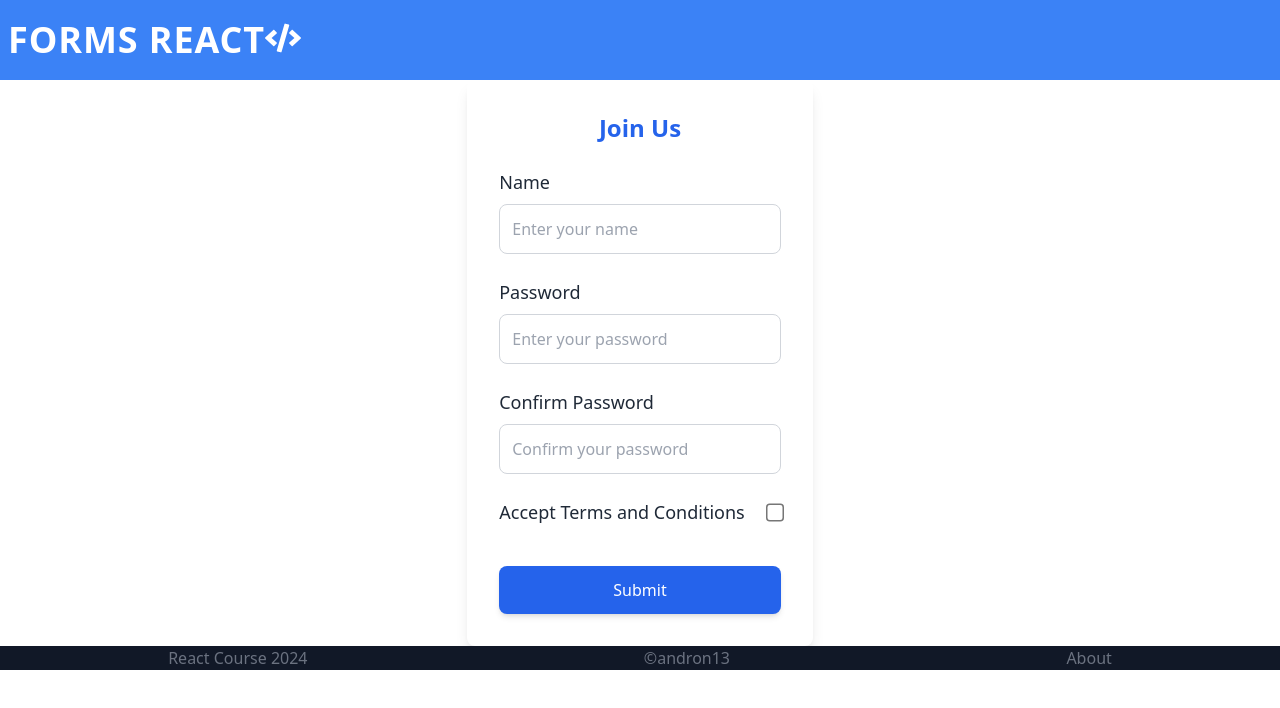
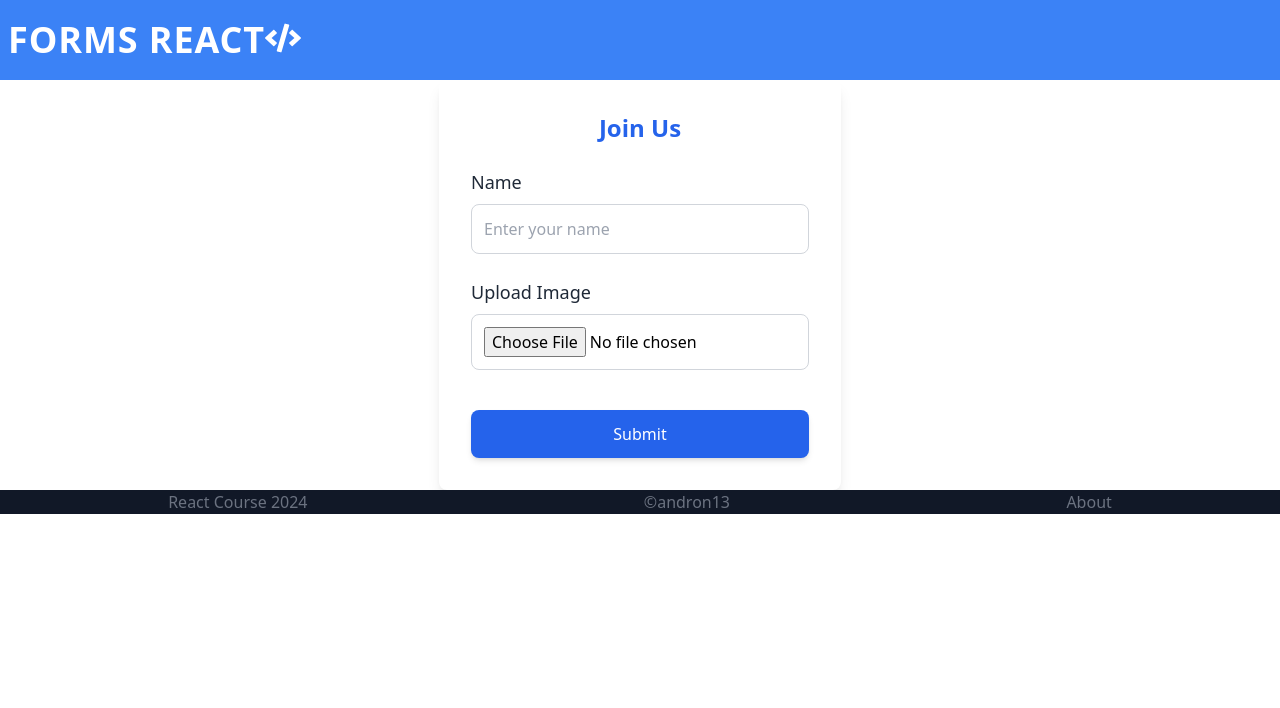
Before and after one commit to andron13/rs-school-React-2024-Q3, a React (Vite) app: page /test in a window 1280 px wide. Shown: the top 708 px of the page. Built offline with nearby package versions, Linux system fonts and the light colour scheme.

Commit message:
feat: UncontrolledForm - step by step image as file

```diff
--- a/src/pages/test/test.tsx
+++ b/src/pages/test/test.tsx
@@ -1,23 +1,21 @@
 import { FormEvent, useRef, useState } from "react";
+
+import { UncontrolledFormData } from "@/shared/types";
 
 import { validateFormData } from "./validationSchemaTest.ts";
 
 export const Test = () => {
   const nameRef = useRef<HTMLInputElement>(null);
-  const passwordRef = useRef<HTMLInputElement>(null);
-  const confirmPasswordRef = useRef<HTMLInputElement>(null);
-  const termsRef = useRef<HTMLInputElement>(null);
+  const imageRef = useRef<HTMLInputElement>(null);
 
   const [errors, setErrors] = useState<{ [key: string]: string | null }>({});
 
   const handleSubmit = async (event: FormEvent<HTMLFormElement>) => {
     event.preventDefault();
 
-    const formData = {
+    const formData: UncontrolledFormData = {
       name: nameRef.current?.value || "",
-      password: passwordRef.current?.value || "",
-      confirmPassword: confirmPasswordRef.current?.value || "",
-      terms: termsRef.current?.checked || false,
+      image: imageRef.current?.files?.[0] || undefined,
     };
 
     const validationResult = await validateFormData(formData);
@@ -29,11 +27,8 @@
       const newErrors: { [key: string]: string } = {};
       validationResult.errors.forEach((error: string) => {
         if (error.includes("Name")) newErrors.name = error;
-        if (error.includes("Password must include")) newErrors.password = error;
-        if (error.includes("Confirm Password"))
-          newErrors.confirmPassword = error;
-        if (error.includes("must match")) newErrors.confirmPassword = error;
-        if (error.includes("terms")) newErrors.terms = error;
+        if (error.includes("Image")) newErrors.image = error;
+        // Other error handling logic
       });
 
       setErrors(newErrors);
@@ -64,7 +59,6 @@
           className={`rounded-lg border p-3 focus:outline-none focus:ring-2 focus:ring-blue-400 ${
             errors.name ? "border-red-500" : "border-gray-300"
           }`}
-          // required
           placeholder="Enter your name"
         />
         {errors.name && (
@@ -74,66 +68,23 @@
 
       <div className="flex flex-col">
         <label
-          htmlFor="password"
+          htmlFor="image"
           className="mb-2 text-lg font-medium text-gray-800"
         >
-          Password
+          Upload Image
         </label>
         <input
-          id="password"
-          name="password"
-          type="password"
-          ref={passwordRef}
-          className={`rounded-lg border p-3 focus:outline-none focus:ring-2 focus:ring-blue-400 ${
-            errors.password ? "border-red-500" : "border-gray-300"
+          id="image"
+          name="image"
+          type="file"
+          ref={imageRef}
+          accept=".png, .jpeg, .jpg"
+          className={`rounded-lg border p-3 focus:outline-none ${
+            errors.image ? "border-red-500" : "border-gray-300"
           }`}
-          // required
-          placeholder="Enter your password"
         />
-        {errors.password && (
-          <div className="form-error text-red-600">{errors.password}</div>
-        )}
-      </div>
-
-      <div className="flex flex-col">
-        <label
-          htmlFor="confirmPassword"
-          className="mb-2 text-lg font-medium text-gray-800"
-        >
-          Confirm Password
-        </label>
-        <input
-          id="confirmPassword"
-          name="confirmPassword"
-          type="password"
-          ref={confirmPasswordRef}
-          className={`rounded-lg border p-3 focus:outline-none focus:ring-2 focus:ring-blue-400 ${
-            errors.confirmPassword ? "border-red-500" : "border-gray-300"
-          }`}
-          // required
-          placeholder="Confirm your password"
-        />
-        {errors.confirmPassword && (
-          <div className="form-error text-red-600">
-            {errors.confirmPassword}
-          </div>
-        )}
-      </div>
-
-      <div className="flex items-center gap-6">
-        <label htmlFor="terms" className="text-lg font-medium text-gray-800">
-          Accept Terms and Conditions
-        </label>
-        <input
-          id="terms"
-          name="terms"
-          type="checkbox"
-          ref={termsRef}
-          // required
-          className={`w-3 scale-150 transform ${errors.terms ? "border-red-500" : ""}`}
-        />
-        {errors.terms && (
-          <div className="form-error text-red-600">{errors.terms}</div>
+        {errors.image && (
+          <div className="form-error text-red-600">{errors.image}</div>
         )}
       </div>
 
--- a/src/pages/test/validationSchemaTest.ts
+++ b/src/pages/test/validationSchemaTest.ts
@@ -1,21 +1,20 @@
-// noinspection DuplicatedCode
 import * as yup from "yup";
+
+import { UncontrolledFormData } from "@/shared/types";
+
+// image start
+
+const MAX_FILE_SIZE: number = 5 * 1024 * 1024; // 5 MB
+const validFileTypes = ["image/jpeg", "image/png"];
+
+function isValidFileType(fileType: string) {
+  return validFileTypes.includes(fileType);
+}
+
+// image end
 
 const isFirstLetterUppercase = (value: string) =>
   value.length > 0 && value[0] === value[0].toUpperCase();
-
-const passwordStrengthTest = (value: string) => {
-  const hasNumber = /\d/;
-  const hasUppercase = /[A-Z]/;
-  const hasLowercase = /[a-z]/;
-  const hasSpecialChar = /[!@#$%^&*(),.?":{}|<>]/;
-  return (
-    hasNumber.test(value) &&
-    hasUppercase.test(value) &&
-    hasLowercase.test(value) &&
-    hasSpecialChar.test(value)
-  );
-};
 
 export const schema = yup.object({
   name: yup
@@ -27,30 +26,24 @@
       "Name must start with an uppercase letter",
       isFirstLetterUppercase,
     ),
-  password: yup
-    .string()
-    .required("Password is required")
-    .test(
-      "password-strength",
-      "Password must include at least 1 number, 1 uppercase letter, 1 lowercase letter, and 1 special character",
-      passwordStrengthTest,
-    ),
-  confirmPassword: yup
-    .string()
-    .required("Confirm Password is required")
-    .oneOf([yup.ref("password")], "Passwords must match"),
-  terms: yup
-    .boolean()
-    .oneOf([true], "You must accept the terms")
-    .required("You must accept the terms"),
+  image: yup
+    .mixed()
+    .required("Image is required")
+    .test("is-valid-type", "Image is not a valid image type", (value) => {
+      if (value && (value as File).type) {
+        return isValidFileType((value as File).type);
+      }
+      return false;
+    })
+    .test("is-valid-size", "Image max allowed size is 5MB", (value) => {
+      if (value && (value as File).size) {
+        return (value as File).size <= MAX_FILE_SIZE;
+      }
+      return false;
+    }),
 });
 
-export const validateFormData = async (data: {
-  name: string;
-  password: string;
-  confirmPassword: string;
-  terms: boolean;
-}) => {
+export const validateFormData = async (data: UncontrolledFormData) => {
   console.log("Validating form data:", data);
   try {
     await schema.validate(data, { abortEarly: false });
--- a/src/pages/uncontrolled-form/uncontrolled-form.tsx
+++ b/src/pages/uncontrolled-form/uncontrolled-form.tsx
@@ -1,6 +1,6 @@
 import { ChangeEvent, FormEvent, useRef, useState } from "react";
 
-import { Gender } from "@/shared/types";
+import { Gender, UncontrolledFormData } from "@/shared/types";
 import { validateFormData } from "@/shared/validationSchema.ts";
 
 export const UncontrolledForm = () => {
@@ -12,43 +12,55 @@
   const confirmPasswordRef = useRef<HTMLInputElement>(null);
   const genderRef = useRef<HTMLSelectElement>(null);
   const termsRef = useRef<HTMLInputElement>(null);
+  const imageRef = useRef<HTMLInputElement>(null);
 
   // states
   const [errors, setErrors] = useState<{ [key: string]: string | null }>({});
   const [successMessage, setSuccessMessage] = useState<string | null>(null);
 
   //logic
+  function parseGender(value: string): Gender | undefined {
+    return Object.values(Gender).includes(value as Gender)
+      ? (value as Gender)
+      : undefined;
+  }
+
   const handleSubmit = async (event: FormEvent<HTMLFormElement>) => {
     event.preventDefault();
 
-    const formData = {
+    const formData: UncontrolledFormData = {
       name: nameRef.current?.value || "",
       age: parseInt(ageRef.current?.value || "0"),
       email: emailRef.current?.value || "",
-      gender: genderRef.current?.value || "",
+      gender: parseGender(genderRef.current?.value || ""),
       password: passwordRef.current?.value || "",
       confirmPassword: confirmPasswordRef.current?.value || "",
       terms: termsRef.current?.checked || false,
+      image: imageRef.current?.files?.[0] || undefined,
     };
 
     const validationResult = await validateFormData(formData);
 
     if (validationResult.valid) {
+      console.group();
       console.log("Form submitted successfully!");
+      console.log({ formData });
+      console.groupEnd();
       setErrors({});
-      setSuccessMessage("Form submitted successfully!"); // Устанавливаем сообщение об успешной отправке
+      setSuccessMessage("Form submitted successfully!");
     } else {
       const newErrors: { [key: string]: string } = {};
       validationResult.errors.forEach((error: string) => {
         if (error.includes("Name")) newErrors.name = error;
         if (error.includes("Age")) newErrors.age = error;
-        if (error.includes("Email")) newErrors.email = error; // Обрабатываем ошибку email
-        if (error.includes("Gender")) newErrors.gender = error; // Обрабатываем ошибку gender
+        if (error.includes("Email")) newErrors.email = error;
+        if (error.includes("Gender")) newErrors.gender = error;
         if (error.includes("Password must include")) newErrors.password = error;
         if (error.includes("Confirm Password"))
           newErrors.confirmPassword = error;
         if (error.includes("must match")) newErrors.confirmPassword = error;
         if (error.includes("terms")) newErrors.terms = error;
+        if (error.includes("Image")) newErrors.image = error;
       });
 
       setErrors(newErrors);
@@ -187,6 +199,28 @@
         {errors.gender && <div className="form-error">{errors.gender}</div>}
       </div>
 
+      <div className="flex flex-col">
+        <label
+          htmlFor="image"
+          className="mb-2 text-lg font-medium text-gray-800"
+        >
+          Upload Image
+        </label>
+        <input
+          id="image"
+          name="image"
+          type="file"
+          ref={imageRef}
+          accept=".png, .jpeg, .jpg"
+          className={`rounded-lg border p-3 focus:outline-none ${
+            errors.image ? "border-red-500" : "border-gray-300"
+          }`}
+        />
+        {errors.image && (
+          <div className="form-error text-red-600">{errors.image}</div>
+        )}
+      </div>
+
       <div className="flex items-center gap-6">
         <label htmlFor="terms" className="text-lg font-medium text-gray-800">
           Accept Terms and Conditions
--- a/src/shared/types/index.ts
+++ b/src/shared/types/index.ts
@@ -1 +1,3 @@
+export { type UncontrolledFormData } from "./types.tsx";
+
 export { Gender } from "./types.tsx";
--- a/src/shared/validationSchema.ts
+++ b/src/shared/validationSchema.ts
@@ -1,6 +1,6 @@
 import * as yup from "yup";
 
-import { Gender } from "@/shared/types";
+import { Gender, UncontrolledFormData } from "@/shared/types";
 
 const isFirstLetterUppercase = (value: string) =>
   value.length > 0 && value[0] === value[0].toUpperCase();
@@ -17,6 +17,15 @@
     hasSpecialChar.test(value)
   );
 };
+
+// image start
+const MAX_FILE_SIZE: number = 5 * 1024 * 1024; // 5 MB
+const validFileTypes = ["image/jpeg", "image/png"];
+
+function isValidFileType(fileType: string) {
+  return validFileTypes.includes(fileType);
+}
+// image end
 
 export const schema = yup.object({
   name: yup
@@ -61,14 +70,24 @@
     .boolean()
     .oneOf([true], "You must accept the terms")
     .required("You must accept the terms"),
+  image: yup
+    .mixed()
+    .required("Image is required")
+    .test("is-valid-type", "Image is not a valid image type", (value) => {
+      if (value && (value as File).type) {
+        return isValidFileType((value as File).type);
+      }
+      return false;
+    })
+    .test("is-valid-size", "Image max allowed size is 5MB", (value) => {
+      if (value && (value as File).size) {
+        return (value as File).size <= MAX_FILE_SIZE;
+      }
+      return false;
+    }),
 });
 
-export const validateFormData = async (data: {
-  name: string;
-  password: string;
-  confirmPassword: string;
-  terms: boolean;
-}) => {
+export const validateFormData = async (data: UncontrolledFormData) => {
   // console.log("Validating form data:", data);
   try {
     await schema.validate(data, { abortEarly: false });
```
Also changed, not shown: src/shared/types/types.tsx (+11 -0 lines).
